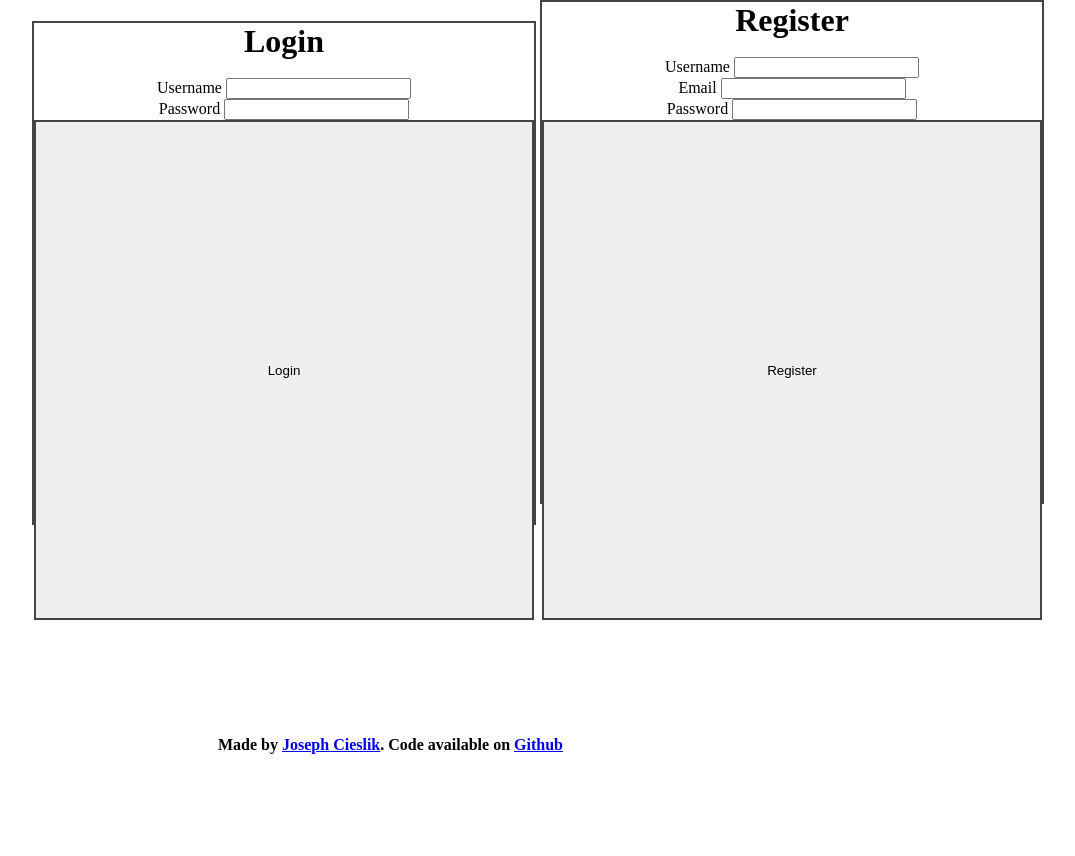
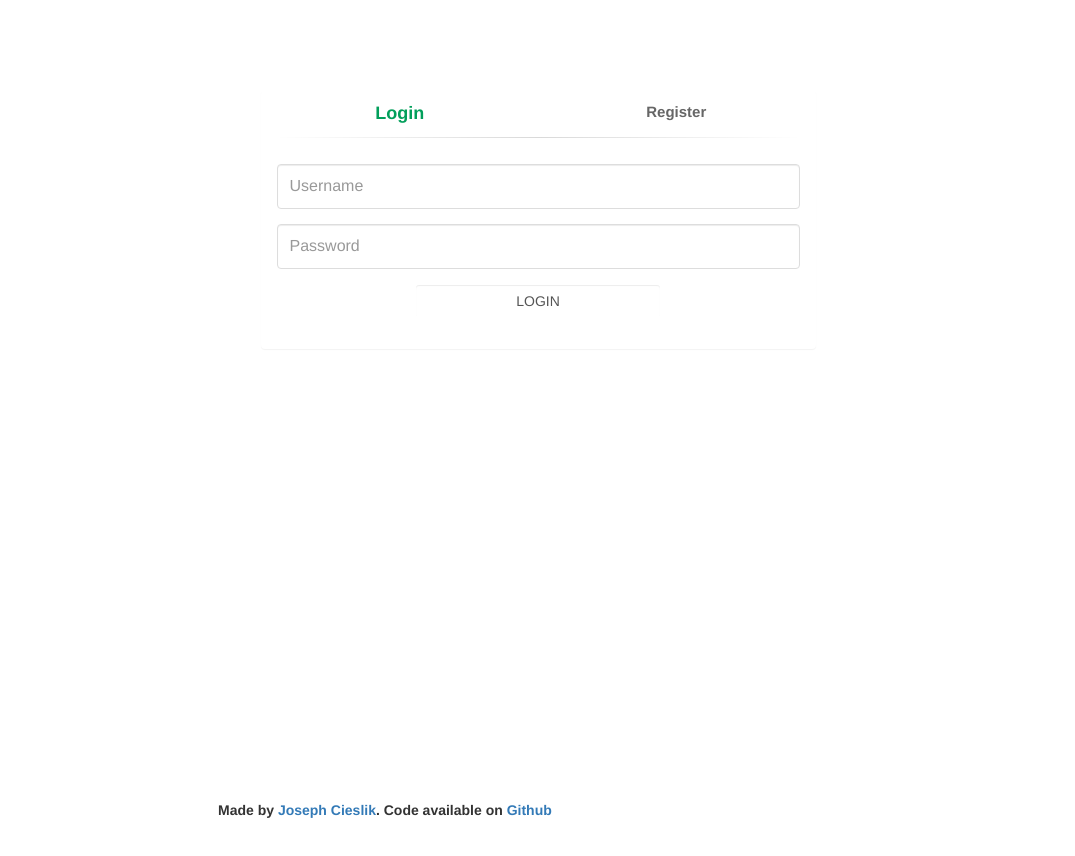
Before and after one commit to torchhound/silentHeavens, a Flask app: page / in a window 1280 px wide. Shown: the whole page, without its empty margins (102-1177 px from the left). Before the commit the page ends 754 px from the top, so only its background shows below. Run offline with Flask 2, Linux system fonts and the light colour scheme; some libraries are stand-ins or nearby versions.

Commit message:
Added bootstrap login and register, footer not displaying, LOGIN WORKS, merged both servers back together

```diff
--- a/authServer.py
+++ /dev/null
@@ -1,54 +0,0 @@
-from flask import Flask, request, render_template, redirect, url_for, flash
-from flask_wtf import Form
-from wtforms import TextField, TextAreaField, SubmitField, validators, ValidationError, PasswordField
-from flask_bcrypt import Bcrypt
-import sys
-import models
-import forms
-
-DEBUG = True #change in production
-
-app = Flask(__name__)
-app.secret_key = "echidna"
-bcrypt = Bcrypt(app)
-
-@app.route('/', methods=['POST', 'GET'])
-def login():
-	loginForm = forms.loginForm(csrf_enabled = False) #needs to be changed in production
-	registerForm = forms.registerForm(csrf_enabled = False) #needs to be changed in production
-	if request.method == "POST":
-		if loginForm.login.data:
-			print("Login POST", file=sys.stderr)
-			username = loginForm.username.data
-			password = loginForm.password.data
-			user = models.authUser(username, password)
-			if user == True:
-				print("Successful login of {}".format(username), file=sys.stderr)
-				return True
-			else:
-				print("Failed Login", file=sys.stderr)
-				error = "Failed Login"
-				return render_template("login.html", registerForm=registerForm, loginForm=loginForm, error=error)
-		elif registerForm.validate() == False: #potentially unnecessary
-			message = "Failure..."
-			return render_template("login.html", registerForm=registerForm, loginForm=loginForm, message=message)
-		elif registerForm.register.data:
-			print("Registration POST", file=sys.stderr)
-			message = ""
-			username = registerForm.username.data
-			password = bcrypt.generate_password_hash(registerForm.password.data)
-			email = registerForm.email.data
-			success = models.insertUser(username, password, email)
-			if success == True:
-				message = "Success!"
-				print("Successful registration of {}".format(username), file=sys.stderr)
-				return render_template("login.html", registerForm=registerForm, loginForm=loginForm, message=message) #flash a success message
-			else:
-				print("Registration Failed", file=sys.stderr)
-				message = "Failure..."
-				return render_template("login.html", registerForm=registerForm, loginForm=loginForm, message=message) #flash an error
-	else:
-		return render_template("login.html", registerForm=registerForm, loginForm=loginForm)
-
-if __name__ == '__main__':
-    app.run(debug=True, host='0.0.0.0')
--- /dev/null
+++ b/server.py
@@ -0,0 +1,55 @@
+from flask import Flask, request, render_template, redirect, url_for, flash
+from flask_bcrypt import Bcrypt
+import sys
+import models
+
+DEBUG = True #change in production
+
+app = Flask(__name__)
+app.secret_key = "echidna"
+bcrypt = Bcrypt(app)
+
+@app.route("/", methods=["GET"])
+def default():
+	return render_template("login.html")
+
+@app.route("/login", methods=["POST"])
+def login():
+	print("Login POST", file=sys.stderr)
+	username = request.form["username"]
+	password = request.form["password"]
+	user = models.authUser(username, password)
+	if user == True:
+		print("Successful login of {}".format(username), file=sys.stderr)
+		return redirect(url_for("game"))
+	else:
+		print("Failed Login", file=sys.stderr)
+		error = "Failed Login"
+		return render_template("login.html")#, error=error)
+
+@app.route("/register", methods=["POST"])
+def register():
+	print("Registration POST", file=sys.stderr)
+	message = ""
+	username = request.form["username"]
+	password = bcrypt.generate_password_hash(request.form["password"])
+	email = request.form["email"]
+	success = models.insertUser(username, password, email)
+	if success == True:
+		message = "Success!"
+		print("Successful registration of {}".format(username), file=sys.stderr)
+		return render_template("login.html")#, message=message) #flash a success message
+	else:
+		print("Registration Failed", file=sys.stderr)
+		message = "Failure..."
+		return render_template("login.html")#, message=message) #flash an error
+
+@app.route('/game', methods=["POST", "GET"])
+def game():
+	if request.method == "POST":
+		pass
+	else:
+		return render_template("index.html")
+
+if __name__ == '__main__':
+    app.run(debug=True, host='0.0.0.0')
--- a/static/login.css
+++ b/static/login.css
@@ -1,27 +1,96 @@
 @import url('https://fonts.googleapis.com/css?family=PT+Sans');
 
-#wrap {
-	text-align: center;
+body {
+    padding-top: 90px;
+}
+.panel-login {
+    border-color: #ccc;
+    -webkit-box-shadow: 0px 2px 3px 0px rgba(0,0,0,0.2);
+    -moz-box-shadow: 0px 2px 3px 0px rgba(0,0,0,0.2);
+    box-shadow: 0px 2px 3px 0px rgba(0,0,0,0.2);
+}
+.panel-login>.panel-heading {
+    color: #00415d;
+    background-color: #fff;
+    border-color: #fff;
+    text-align:center;
+}
+.panel-login>.panel-heading a{
+    text-decoration: none;
+    color: #666;
+    font-weight: bold;
+    font-size: 15px;
+    -webkit-transition: all 0.1s linear;
+    -moz-transition: all 0.1s linear;
+    transition: all 0.1s linear;
+}
+.panel-login>.panel-heading a.active{
+    color: #029f5b;
+    font-size: 18px;
+}
+.panel-login>.panel-heading hr{
+    margin-top: 10px;
+    margin-bottom: 0px;
+    clear: both;
+    border: 0;
+    height: 1px;
+    background-image: -webkit-linear-gradient(left,rgba(0, 0, 0, 0),rgba(0, 0, 0, 0.15),rgba(0, 0, 0, 0));
+    background-image: -moz-linear-gradient(left,rgba(0,0,0,0),rgba(0,0,0,0.15),rgba(0,0,0,0));
+    background-image: -ms-linear-gradient(left,rgba(0,0,0,0),rgba(0,0,0,0.15),rgba(0,0,0,0));
+    background-image: -o-linear-gradient(left,rgba(0,0,0,0),rgba(0,0,0,0.15),rgba(0,0,0,0));
+}
+.panel-login input[type="text"],.panel-login input[type="email"],.panel-login input[type="password"] {
+    height: 45px;
+    border: 1px solid #ddd;
+    font-size: 16px;
+    -webkit-transition: all 0.1s linear;
+    -moz-transition: all 0.1s linear;
+    transition: all 0.1s linear;
+}
+.panel-login input:hover,
+.panel-login input:focus {
+    outline:none;
+    -webkit-box-shadow: none;
+    -moz-box-shadow: none;
+    box-shadow: none;
+    border-color: #ccc;
+}
+.btn-login {
+    background-color: #59B2E0;
+    outline: none;
+    color: #fff;
+    font-size: 14px;
+    height: auto;
+    font-weight: normal;
+    padding: 14px 0;
+    text-transform: uppercase;
+    border-color: #59B2E6;
+}
+.btn-login:hover,
+.btn-login:focus {
+    color: #fff;
+    background-color: #53A3CD;
+    border-color: #53A3CD;
 }
 
-#login {
-	display: inline-block;
-	width:500px;
-	height:500px;
-	border:2px solid #454343;
+.btn-register {
+    background-color: #1CB94E;
+    outline: none;
+    color: #fff;
+    font-size: 14px;
+    height: auto;
+    font-weight: normal;
+    padding: 14px 0;
+    text-transform: uppercase;
+    border-color: #1CB94A;
+}
+.btn-register:hover,
+.btn-register:focus {
+    color: #fff;
+    background-color: #1CA347;
+    border-color: #1CA347;
 }
 
-#register {
-	display: inline-block;
-	width:500px;
-	height:500px;
-	border:2px solid #454343;
-}
-
-.submit {
-    width: 20em;
-    height: 2em;
-}
 
 /*sticky footer*/
 * {
--- a/templates/login.html
+++ b/templates/login.html
@@ -6,84 +6,75 @@
 		<link rel="stylesheet" type="text/css" href="{{ url_for('static', filename='login.css') }}">
 		<link rel="shortcut icon" href="{{ url_for('static', filename='favicon.ico') }}">
 		<link href="https://fonts.googleapis.com/css?family=PT+Sans" rel="stylesheet">
+    <link rel="stylesheet" href="https://maxcdn.bootstrapcdn.com/bootstrap/3.3.7/css/bootstrap.min.css">
+    <script src="https://ajax.googleapis.com/ajax/libs/jquery/3.1.1/jquery.min.js"></script>
+    <script src="https://maxcdn.bootstrapcdn.com/bootstrap/3.3.7/js/bootstrap.min.js"></script>
   </head>
   <body>
     <div class="wrapper">
-            <div id="wrap">
-    	{% with msgs = get_flashed_messages() %}
-        {% if msgs %}
-          {%- for msg in msgs %}
-            <div class="flashes">
-              {{ msg }}
+      <div class="container">
+      <div class="row">
+      <div class="col-md-6 col-md-offset-3">
+        <div class="panel panel-login">
+          <div class="panel-heading">
+            <div class="row">
+              <div class="col-xs-6">
+                <a href="#" class="active" id="login-form-link">Login</a>
               </div>
-          {% endfor -%}
-        {% endif %}
-      {% endwith %}
-      <div id="login">
-      <h1>Login</h1>
-      	{% block login %}
-
-  {% for message in loginForm.username.errors %}
-    <div class="flash">{{ message }}</div>
-  {% endfor %}
-
-  {% for message in loginForm.password.errors %}
-    <div class="flash">{{ message }}</div>
-  {% endfor %}
-
-  <form method="POST">
-    {{ loginForm.hidden_tag() }}
-	<br>
-    {{ loginForm.username.label }}
-    {{ loginForm.username }}
-    <br>
-    {{ loginForm.password.label }}
-    {{ loginForm.password }}
-    <br>
-    {{ loginForm.login(class="submit") }}
-	<br>
+              <div class="col-xs-6">
+                <a href="#" id="register-form-link">Register</a>
+              </div>
+            </div>
+            <hr>
+          </div>
+          <div class="panel-body">
+            <div class="row">
+              <div class="col-lg-12">
+                <form id="loginForm" action="/login" method="post" role="form" style="display: block;">
+                  <div class="form-group">
+                    <input type="text" name="username" id="username" tabindex="1" class="form-control" placeholder="Username" value="">
+                  </div>
+                  <div class="form-group">
+                    <input type="password" name="password" id="password" tabindex="2" class="form-control" placeholder="Password">
+                  </div>
+                  <div class="form-group">
+                    <div class="row">
+                      <div class="col-sm-6 col-sm-offset-3">
+                        <input type="submit" name="login" id="login" tabindex="4" class="form-control btn btn-login" value="Login">
+                      </div>
+                    </div>
+                  </div>
                 </form>
-
-{% endblock %}
+                <form id="registerForm" action="/register" method="post" role="form" style="display: none;">
+                  <div class="form-group">
+                    <input type="text" name="username" id="username" tabindex="1" class="form-control" placeholder="Username" value="">
                   </div>
-      <div id="register">
-      <h1>Register</h1>
-      	{% block register %}
-
-  {% for message in registerForm.username.errors %}
-    <div class="flash">{{ message }}</div>
-  {% endfor %}
-
-  {% for message in registerForm.email.errors %}
-    <div class="flash">{{ message }}</div>
-  {% endfor %}
-
-  {% for message in registerForm.password.errors %}
-    <div class="flash">{{ message }}</div>
-  {% endfor %}
-
-  <form method="POST">
-    {{ registerForm.hidden_tag() }}
-	<br>
-    {{ registerForm.username.label }}
-    {{ registerForm.username }}
-    <br>
-    {{ registerForm.email.label }}
-    {{ registerForm.email }}
-    <br>
-    {{ registerForm.password.label }}
-    {{ registerForm.password }}
-    <br>
-    {{ registerForm.register(class="submit") }}
-	<br>
+                  <div class="form-group">
+                    <input type="email" name="email" id="email" tabindex="1" class="form-control" placeholder="Email Address" value="">
+                  </div>
+                  <div class="form-group">
+                    <input type="password" name="password" id="password" tabindex="2" class="form-control" placeholder="Password">
+                  </div>
+                  <div class="form-group">
+                    <input type="password" name="confirm-password" id="confirm-password" tabindex="2" class="form-control" placeholder="Confirm Password">
+                  </div>
+                  <div class="form-group">
+                    <div class="row">
+                      <div class="col-sm-6 col-sm-offset-3">
+                        <input type="submit" name="register" id="register" tabindex="4" class="form-control btn btn-register" value="Register">
+                      </div>
+                    </div>
+                  </div>
                 </form>
-
-{% endblock %}
               </div>
-
+            </div>
+          </div>
+        </div>
+      </div>
+    </div>
+  </div>
     </div>
     <div class="push"></div>
-        </div>
     <div class="footer">
       <b>Made by <a href="https://github.com/torchhound">Joseph Cieslik</a>. Code available on <a href="https://github.com/torchhound/silentHeavens">Github</a></b>
     </div>
```
Also changed, not shown: gameServer.py (deleted, +0 -23 lines). Lines whose indentation alone changed are shown as unchanged.
